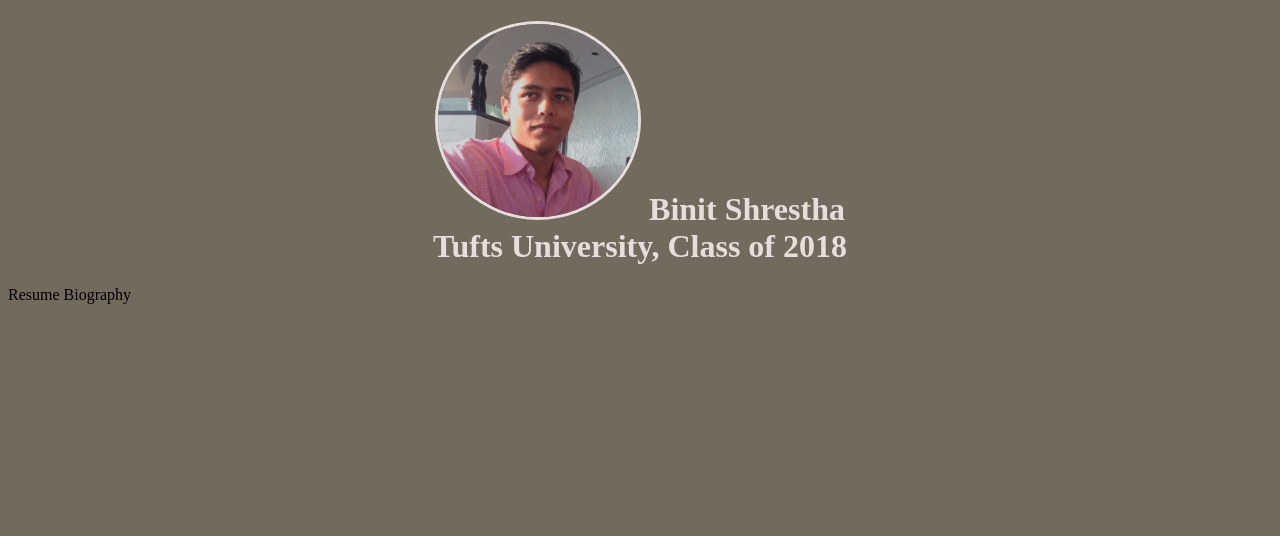
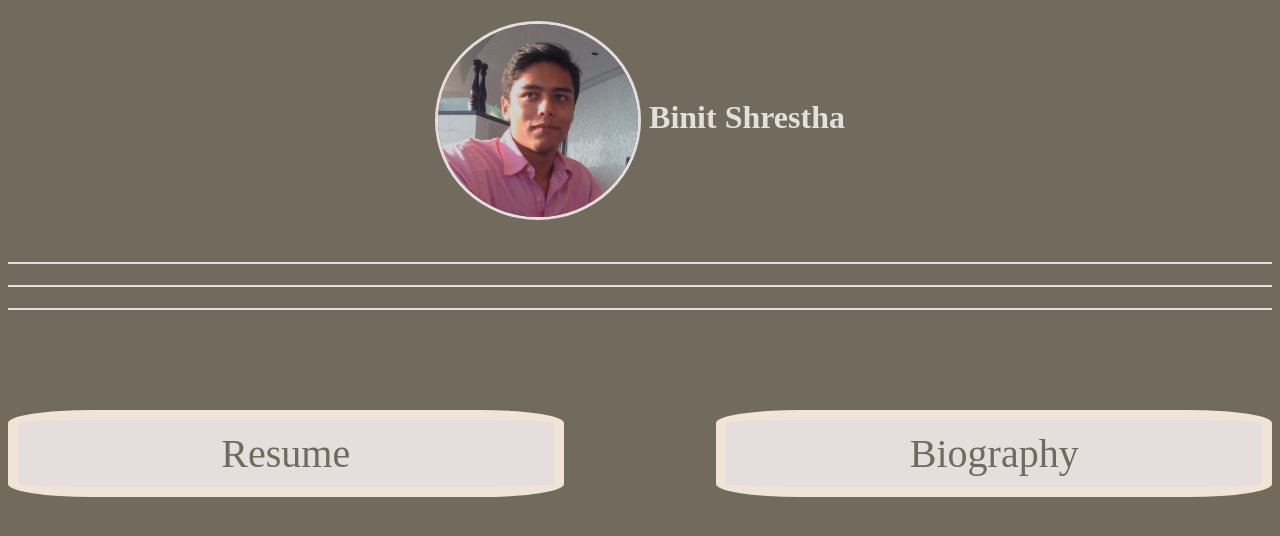
Before and after one commit to BinitShrestha/BinitShrestha.github.io, a plain HTML site: page index.html in a window 1280 px wide. Drawn offline with Linux system fonts and the light colour scheme.

Commit message:
styled index and created content in resume

```diff
--- a/index.html
+++ b/index.html
@@ -12,13 +12,16 @@
 
 <body>
 
-	<h1><img id = "picture" src="picture.jpg" alt="my_picture"></span>
-		<span id = "title" >
-			<span id = "name">Binit Shrestha</span><br>
-			<span id = "info">Tufts University, Class of 2018</span></span></h1>
+	<h1><img id = "picture" src="picture.jpg" alt="my_picture">
+		<span id = "title" >Binit Shrestha</span></h1>
 
-	<span id = "resume_button">Resume</span>
-	<span id = "bio_button">Biography</span>
+<div class="line-separator"></div>
+<div class="line-separator"></div>
+<div class="line-separator"></div>
+
+	<div id="buttons">
+  		<a href= "resume.html" id="resume_button">Resume</a>
+  		<a href= "bio.html" id="bio_button">Biography</a></div>
 
 </body>
 
--- a/style-index.css
+++ b/style-index.css
@@ -9,14 +9,63 @@ h1 {
 }
 
 #picture {
-	width:200px;
+	width: 200px;
     height: auto;
 	border-radius: 50%;
 	border-style: solid;
 	border-color: #E6DEDC;
+	vertical-align: middle;
 }
 
 #title {
 	color: #E6DEDC;
-	right: 0px;
 }
+
+#info {
+	font-size: 14px;
+}
+
+.line-separator{
+	padding-top: 20px;
+	height:1px;
+	border-bottom:2px solid #E6DEDC;
+}
+
+
+#buttons
+{
+	padding-top: 100px;
+    width:100%;
+}
+
+#resume_button
+{
+	border-radius: 15%;
+	border:10px solid #f0e4d6;
+	float: left;
+    width: 40%;
+    height: auto;
+    padding: 10px 15px;
+    background: #E6DEDC;
+    color: #726A5D;
+    font-size: 40px;
+    cursor: pointer;
+    text-align: center;
+    text-decoration: none;
+}
+
+#bio_button
+{
+	border-radius: 15%;
+	border:10px solid #f0e4d6;
+	float: right;
+    width: 40%;
+    height: auto;
+    padding: 10px 15px;
+    background: #E6DEDC;
+    color: #726A5D;
+    font-size: 40px;
+    cursor: pointer;
+    text-align: center;
+    text-decoration: none;
+}
--- /dev/null
+++ b/style-resume.css
@@ -0,0 +1,7 @@
+body {
+	background-color: #726A5D;
+}
+
+h1 {
+	text-align: center;
+}
```
Also changed, not shown: resume.html (+74 -1 lines).
